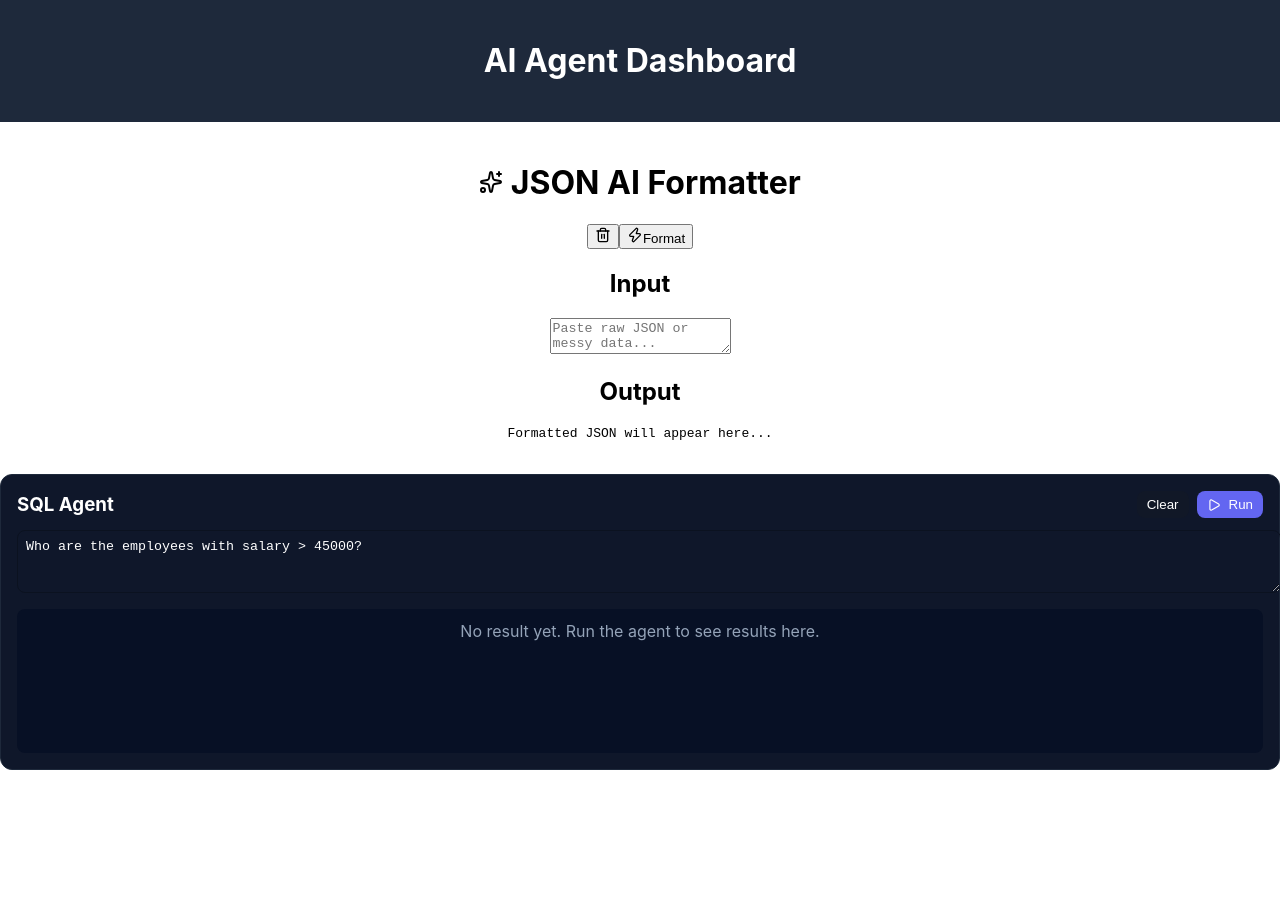
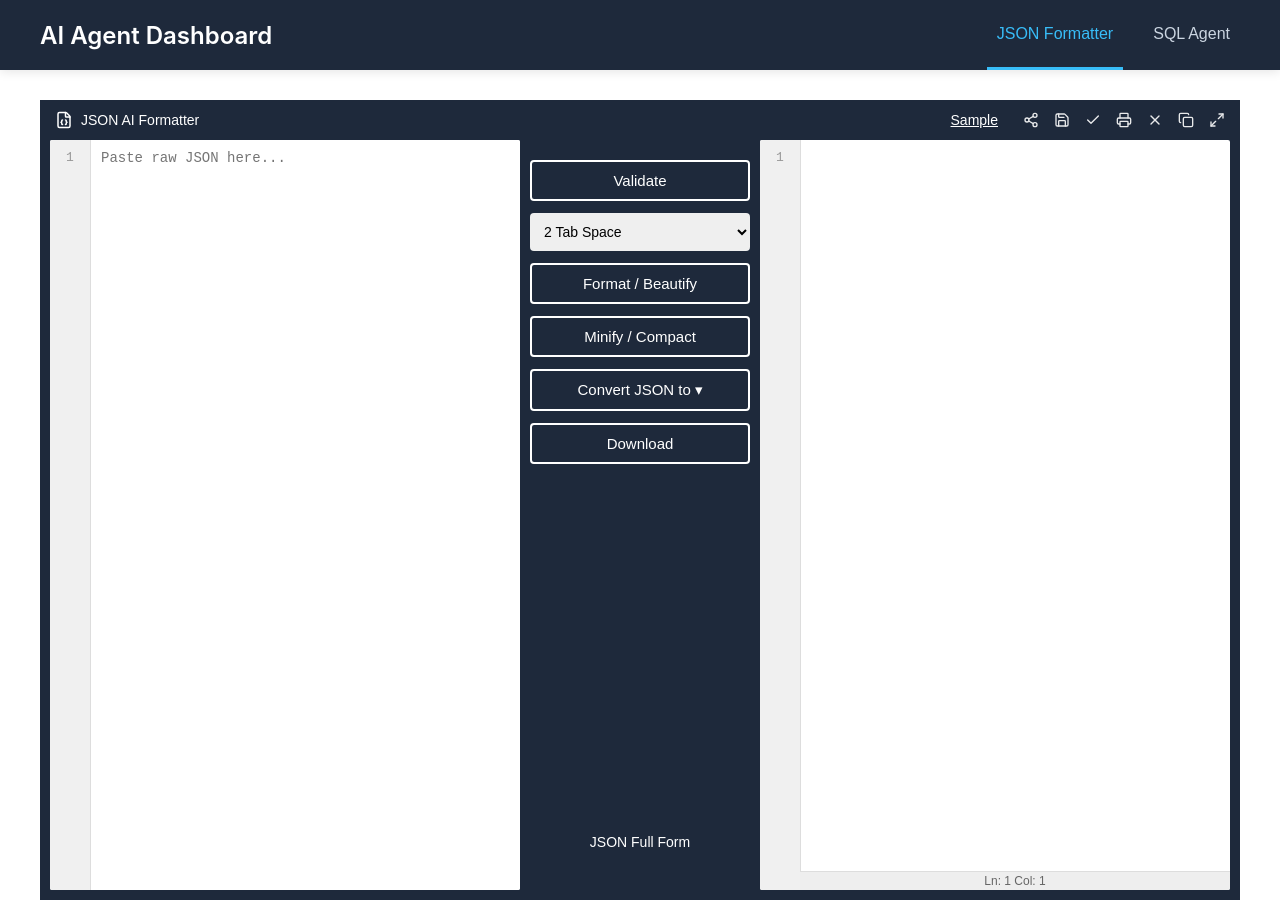
Before and after one commit to faisal07374/AI-Agentic-Tools-Frontend, a React (Create React App) app: page / in a window 1280 px wide. Before the commit the page ends 800 px from the top, so only its background shows below. Built offline with nearby package versions, Linux system fonts and the light colour scheme.

Commit message:
Update UI/UX

```diff
--- a/src/App.js
+++ b/src/App.js
@@ -1,22 +1,24 @@
-import React from 'react';
+import React, { useState } from 'react';
+import Navbar from './components/Header';
 import JsonFormatter from './components/JsonFormatter';
 import SqlAgent from './components/SqlAgent';
 import './App.css';
 
 function App() {
+  // State to track which page is currently active
+  const [activeTab, setActiveTab] = useState('json');
+
   return (
     <div className="App">
-      <header style={{ backgroundColor: '#1e293b', padding: '20px', color: 'white', marginBottom: '20px' }}>
-        <h1>AI Agent Dashboard</h1>
-      </header>
-      <main>
-        <div style={{ display: 'grid', gridTemplateColumns: '1fr', gap: 20 }}>
-          <div>
+      <Navbar activeTab={activeTab} setActiveTab={setActiveTab} />
+
+      <main style={{ padding: '0 40px' }}>
+        <div className="container">
+          {activeTab === 'json' ? (
             <JsonFormatter />
-          </div>
-          <div>
+          ) : (
             <SqlAgent />
-          </div>
+          )}
         </div>
       </main>
     </div>
--- /dev/null
+++ b/src/components/Header.js
@@ -0,0 +1,64 @@
+import React from 'react';
+
+const Navbar = ({ activeTab, setActiveTab }) => {
+  const navItems = [
+    { id: 'json', label: 'JSON Formatter' },
+    { id: 'sql', label: 'SQL Agent' },
+  ];
+
+  return (
+    <nav style={styles.nav}>
+      <h1 style={styles.logo}>AI Agent Dashboard</h1>
+      <div style={styles.buttonGroup}>
+        {navItems.map((item) => (
+          <button
+            key={item.id}
+            onClick={() => setActiveTab(item.id)}
+            style={{
+              ...styles.navButton,
+              borderBottom: activeTab === item.id ? '3px solid #38bdf8' : '3px solid transparent',
+              color: activeTab === item.id ? '#38bdf8' : '#cbd5e1',
+            }}
+          >
+            {item.label}
+          </button>
+        ))}
+      </div>
+    </nav>
+  );
+};
+
+const styles = {
+  nav: {
+    display: 'flex',
+    justifyContent: 'space-between',
+    alignItems: 'center',
+    padding: '0 40px',
+    backgroundColor: '#1e293b',
+    color: 'white',
+    height: '70px',
+    boxShadow: '0 2px 10px rgba(0,0,0,0.1)',
+    marginBottom: '30px'
+  },
+  logo: {
+    fontSize: '1.5rem',
+    margin: 0,
+    fontWeight: '600'
+  },
+  buttonGroup: {
+    display: 'flex',
+    gap: '20px',
+    height: '100%'
+  },
+  navButton: {
+    background: 'none',
+    border: 'none',
+    cursor: 'pointer',
+    fontSize: '1rem',
+    fontWeight: '500',
+    transition: 'all 0.3s ease',
+    padding: '0 10px',
+  }
+};
+
+export default Navbar;
--- a/src/components/JsonFormatter.jsx
+++ b/src/components/JsonFormatter.jsx
@@ -1,13 +1,35 @@
 import React, { useState } from 'react';
-import { Copy, RefreshCw, Check, Trash2, Zap, Sparkles } from 'lucide-react';
-import { motion } from 'framer-motion';
+import {
+  Copy,
+  RefreshCw,
+  Trash2,
+  FileJson,
+  Share2,
+  Save,
+  Check,
+  Printer,
+  X,
+  Maximize2
+} from 'lucide-react';
 import axios from 'axios';
 
 export default function JsonFormatter() {
   const [input, setInput] = useState('');
   const [output, setOutput] = useState('');
   const [loading, setLoading] = useState(false);
-  const [copied, setCopied] = useState(false);
+
+  // Function to load sample data
+  const handleSampleData = () => {
+    const sample = {
+      user: "Ahmad",
+      role: "MERN Stack Developer",
+      location: "Pakistan",
+      skills: ["React", "Node.js", "MongoDB", "Express"],
+      projects: ["AI Study Agent", "Mazanoo", "StreetAura"],
+      active: true
+    };
+    setInput(JSON.stringify(sample, null, 0)); // Stringify without formatting to show the 'messy' input
+  };
 
   const handleFormat = async () => {
     if (!input.trim()) return;
@@ -18,16 +40,10 @@ export default function JsonFormatter() {
       });
       setOutput(res.data.formatted_json);
     } catch (err) {
-      setOutput('❌ Error formatting JSON');
+      setOutput('❌ Error formatting JSON. Please check your syntax.');
     } finally {
       setLoading(false);
     }
-  };
-
-  const copyToClipboard = () => {
-    navigator.clipboard.writeText(output);
-    setCopied(true);
-    setTimeout(() => setCopied(false), 1500);
   };
 
   const clearAll = () => {
@@ -36,84 +52,201 @@ export default function JsonFormatter() {
   };
 
   return (
-    <div className="min-h-screen bg-gradient-to-br from-slate-950 via-slate-900 to-slate-950 text-white p-6">
-      {/* Header */}
-      <div className="flex items-center justify-between mb-6">
-        <h1 className="text-2xl font-bold flex items-center gap-2">
-          <Sparkles className="text-indigo-400" /> JSON AI Formatter
-        </h1>
+    <div style={styles.container}>
+      {/* Top Header Bar */}
+      <div style={styles.topBar}>
+        <div style={styles.toolTitle}>
+          <FileJson size={18} />
+          <span>JSON AI Formatter</span>
+        </div>
+        <div style={styles.topIcons}>
+          {/* Sample Button Trigger */}
+          <span style={styles.sampleText} onClick={handleSampleData}>Sample</span>
 
-        <div className="flex gap-2">
-          <button
-            onClick={clearAll}
-            className="px-4 py-2 bg-slate-800 hover:bg-slate-700 rounded-lg text-sm"
-          >
-            <Trash2 size={16} />
-          </button>
-
-          <button
-            onClick={handleFormat}
-            disabled={loading}
-            className="px-5 py-2 bg-indigo-500 hover:bg-indigo-400 rounded-lg text-sm flex items-center gap-2"
-          >
-            {loading ? (
-              <RefreshCw className="animate-spin" size={16} />
-            ) : (
-              <Zap size={16} />
-            )}
-            {loading ? 'Processing...' : 'Format'}
-          </button>
+          <Share2 size={16} style={styles.icon} />
+          <Save size={16} style={styles.icon} />
+          <Check size={16} style={styles.icon} />
+          <Printer size={16} style={styles.icon} />
+          <X size={16} style={styles.icon} onClick={clearAll} />
+          <Copy size={16} style={styles.icon} onClick={() => navigator.clipboard.writeText(output)} />
+          <Maximize2 size={16} style={styles.icon} />
         </div>
       </div>
 
-      {/* Main Grid */}
-      <div className="grid grid-cols-1 md:grid-cols-2 gap-6 h-[80vh]">
-        {/* Input */}
-        <div className="bg-slate-900 rounded-2xl p-4 flex flex-col border border-slate-800">
-          <h2 className="text-sm text-slate-400 mb-2">Input</h2>
+      <div style={styles.mainLayout}>
+        {/* Left Editor (Input) */}
+        <div style={styles.editorWrapper}>
+          <div style={styles.lineNumberGutter}>1</div>
           <textarea
-            className="flex-1 bg-transparent outline-none resize-none text-sm font-mono"
-            placeholder="Paste raw JSON or messy data..."
+            style={styles.textArea}
+            placeholder="Paste raw JSON here..."
             value={input}
             onChange={(e) => setInput(e.target.value)}
           />
         </div>
 
-        {/* Output */}
-        <div className="bg-slate-900 rounded-2xl p-4 flex flex-col border border-slate-800 relative">
-          <div className="flex justify-between items-center mb-2">
-            <h2 className="text-sm text-slate-400">Output</h2>
+        {/* Center Controls */}
+        <div style={styles.sidebar}>
+          <button style={styles.mainBtn} onClick={handleFormat} disabled={loading}>
+            {loading ? 'Validating...' : 'Validate'}
+          </button>
 
-            {output && (
-              <button
-                onClick={copyToClipboard}
-                className="text-xs bg-slate-800 px-3 py-1 rounded flex items-center gap-1"
-              >
-                {copied ? <Check size={14} /> : <Copy size={14} />}
-                {copied ? 'Copied' : 'Copy'}
-              </button>
-            )}
-          </div>
+          <select style={styles.select}>
+            <option>2 Tab Space</option>
+            <option>4 Tab Space</option>
+          </select>
 
-          <div className="flex-1 overflow-auto text-sm font-mono">
-            {loading ? (
-              <div className="animate-pulse space-y-2">
-                <div className="h-3 bg-slate-700 rounded w-1/2" />
-                <div className="h-3 bg-slate-700 rounded w-2/3" />
-                <div className="h-3 bg-slate-700 rounded w-1/3" />
-              </div>
-            ) : (
-              <motion.pre
-                initial={{ opacity: 0 }}
-                animate={{ opacity: 1 }}
-                className="text-green-400 whitespace-pre-wrap"
-              >
-                {output || 'Formatted JSON will appear here...'}
-              </motion.pre>
-            )}
+          <button style={styles.mainBtn} onClick={handleFormat}>
+            Format / Beautify
+          </button>
+
+          <button style={styles.mainBtn}>
+            Minify / Compact
+          </button>
+
+          <button style={styles.mainBtn}>
+            Convert JSON to ▾
+          </button>
+
+          <button style={styles.mainBtn} onClick={() => {
+            if(!output) return;
+            const element = document.createElement("a");
+            const file = new Blob([output], {type: 'text/plain'});
+            element.href = URL.createObjectURL(file);
+            element.download = "data.json";
+            document.body.appendChild(element);
+            element.click();
+          }}>
+            Download
+          </button>
+
+          <div style={styles.footerLabel}>JSON Full Form</div>
+        </div>
+
+        {/* Right Editor (Output) */}
+        <div style={styles.editorWrapper}>
+          <div style={styles.lineNumberGutter}>1</div>
+          <pre style={styles.outputArea}>
+            {loading ? "Formatting..." : output || ""}
+          </pre>
+          <div style={styles.statusFooter}>
+            Ln: 1  Col: 1
           </div>
         </div>
       </div>
     </div>
   );
 }
+
+const styles = {
+  container: {
+    height: '100vh',
+    display: 'flex',
+    flexDirection: 'column',
+    backgroundColor: '#1e293b',
+    fontFamily: 'sans-serif',
+    overflow: 'hidden'
+  },
+  topBar: {
+    height: '40px',
+    display: 'flex',
+    justifyContent: 'space-between',
+    alignItems: 'center',
+    padding: '0 15px',
+    color: 'white',
+    fontSize: '14px',
+  },
+  toolTitle: { display: 'flex', alignItems: 'center', gap: '8px' },
+  topIcons: { display: 'flex', gap: '15px', alignItems: 'center' },
+  sampleText: {
+    textDecoration: 'underline',
+    cursor: 'pointer',
+    marginRight: '10px'
+  },
+  icon: { cursor: 'pointer', opacity: 0.9 },
+  mainLayout: {
+    flex: 1,
+    display: 'grid',
+    gridTemplateColumns: '1fr 220px 1fr',
+    padding: '0 10px 10px 10px',
+    gap: '10px',
+  },
+  editorWrapper: {
+    backgroundColor: 'white',
+    display: 'flex',
+    position: 'relative',
+    borderRadius: '2px',
+    overflow: 'hidden',
+  },
+  lineNumberGutter: {
+    width: '40px',
+    backgroundColor: '#f0f0f0',
+    borderRight: '1px solid #ddd',
+    textAlign: 'center',
+    paddingTop: '10px',
+    color: '#999',
+    fontSize: '13px',
+    fontFamily: 'monospace'
+  },
+  textArea: {
+    flex: 1,
+    border: 'none',
+    outline: 'none',
+    padding: '10px',
+    fontSize: '14px',
+    fontFamily: 'monospace',
+    resize: 'none',
+  },
+  outputArea: {
+    flex: 1,
+    margin: 0,
+    padding: '10px',
+    fontSize: '14px',
+    fontFamily: 'monospace',
+    whiteSpace: 'pre-wrap',
+    overflowY: 'auto',
+    color: '#333',
+  },
+  sidebar: {
+    display: 'flex',
+    flexDirection: 'column',
+    gap: '12px',
+    paddingTop: '20px',
+  },
+  mainBtn: {
+    backgroundColor: 'transparent',
+    color: 'white',
+    border: '2px solid white',
+    borderRadius: '4px',
+    padding: '10px',
+    fontSize: '15px',
+    cursor: 'pointer',
+    textAlign: 'center',
+    transition: 'all 0.2s',
+  },
+  select: {
+    padding: '10px',
+    borderRadius: '4px',
+    border: 'none',
+    fontSize: '14px',
+    outline: 'none'
+  },
+  footerLabel: {
+    color: 'white',
+    textAlign: 'center',
+    marginTop: 'auto',
+    marginBottom: '40px',
+    fontSize: '14px',
+  },
+  statusFooter: {
+    position: 'absolute',
+    bottom: 0,
+    right: 0,
+    left: '40px',
+    backgroundColor: '#eee',
+    padding: '2px 10px',
+    fontSize: '12px',
+    color: '#666',
+    borderTop: '1px solid #ddd',
+  }
+};
```
